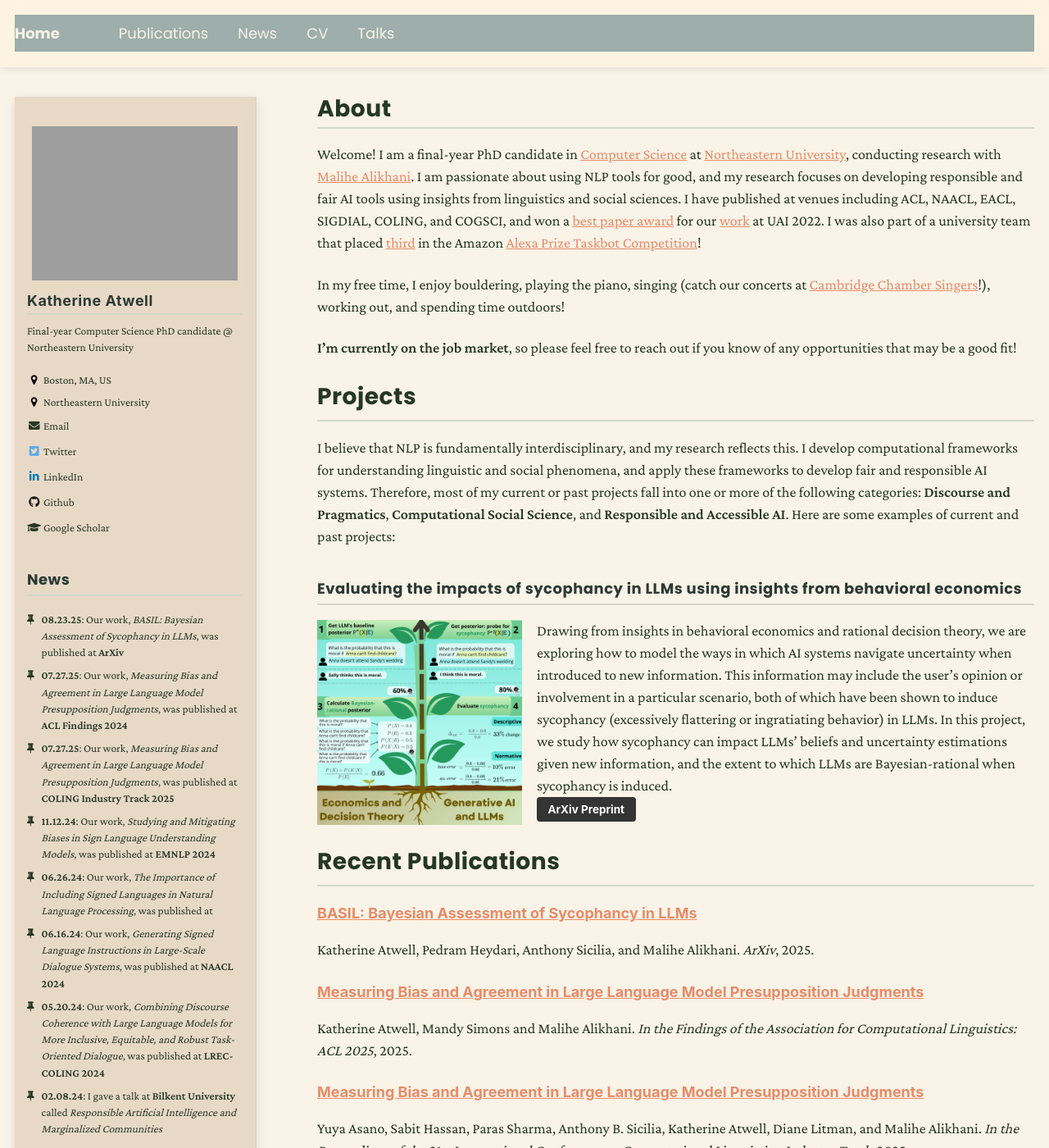
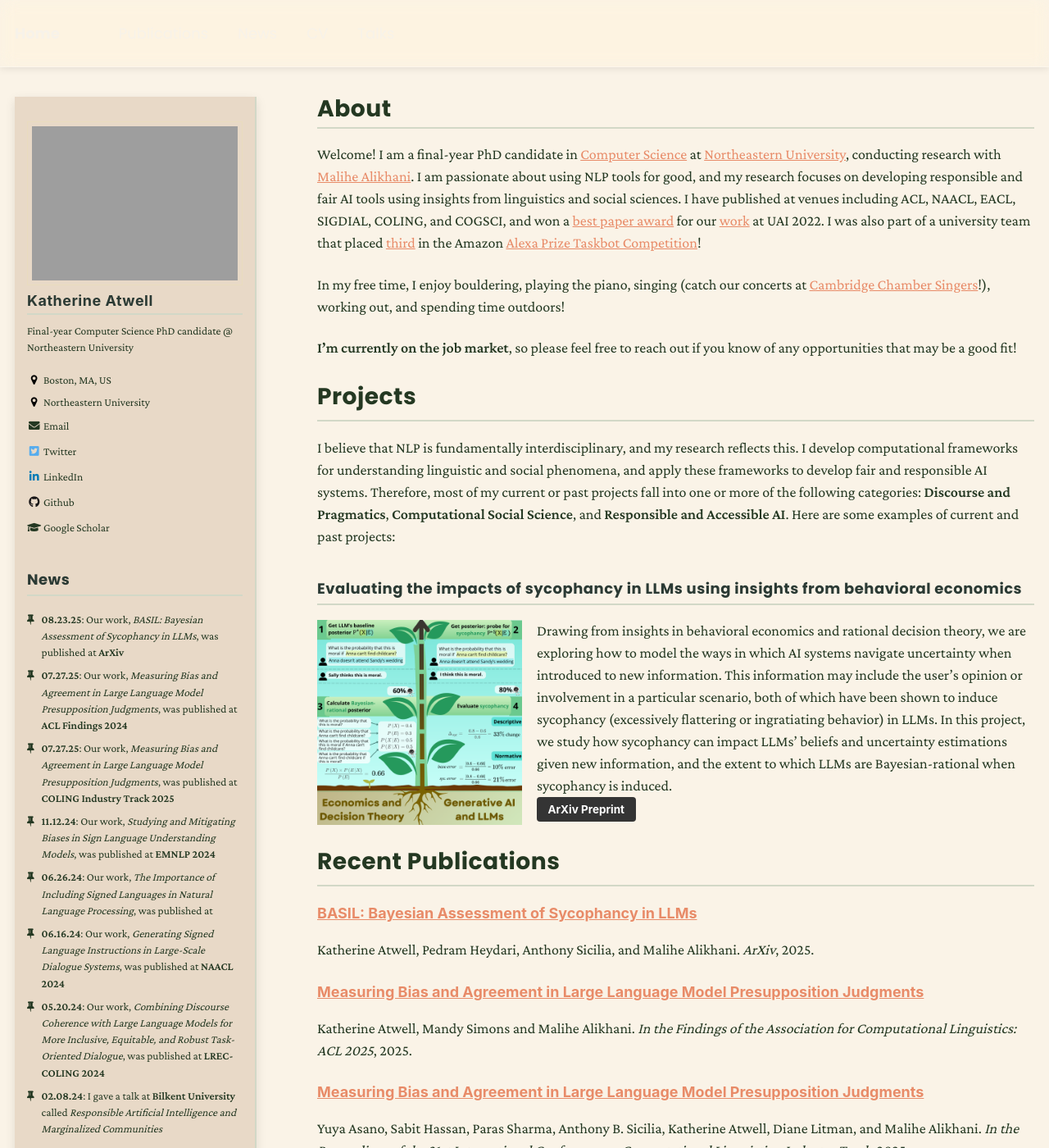
Before and after one commit to katherine-atwell/katherine-atwell.github.io, a Jekyll site: the page built from _pages/about.md, in a window 1280 px wide and 1400 px high. Shown: the whole window at 82% size. Built offline with Jekyll 4.4.1, drawn with Linux system fonts in a browser that asks for light colours; nearby versions of some CDN libraries.

Commit message:
matching mathead menu to masthead overall

```diff
--- a/_sass/_masthead.scss
+++ b/_sass/_masthead.scss
@@ -52,7 +52,7 @@
     clear: both;
     list-style-type: none;
   }
-  background-color: $masthead-color;
+  //background-color: $masthead-color;
   color: #fff
 }
 
```
